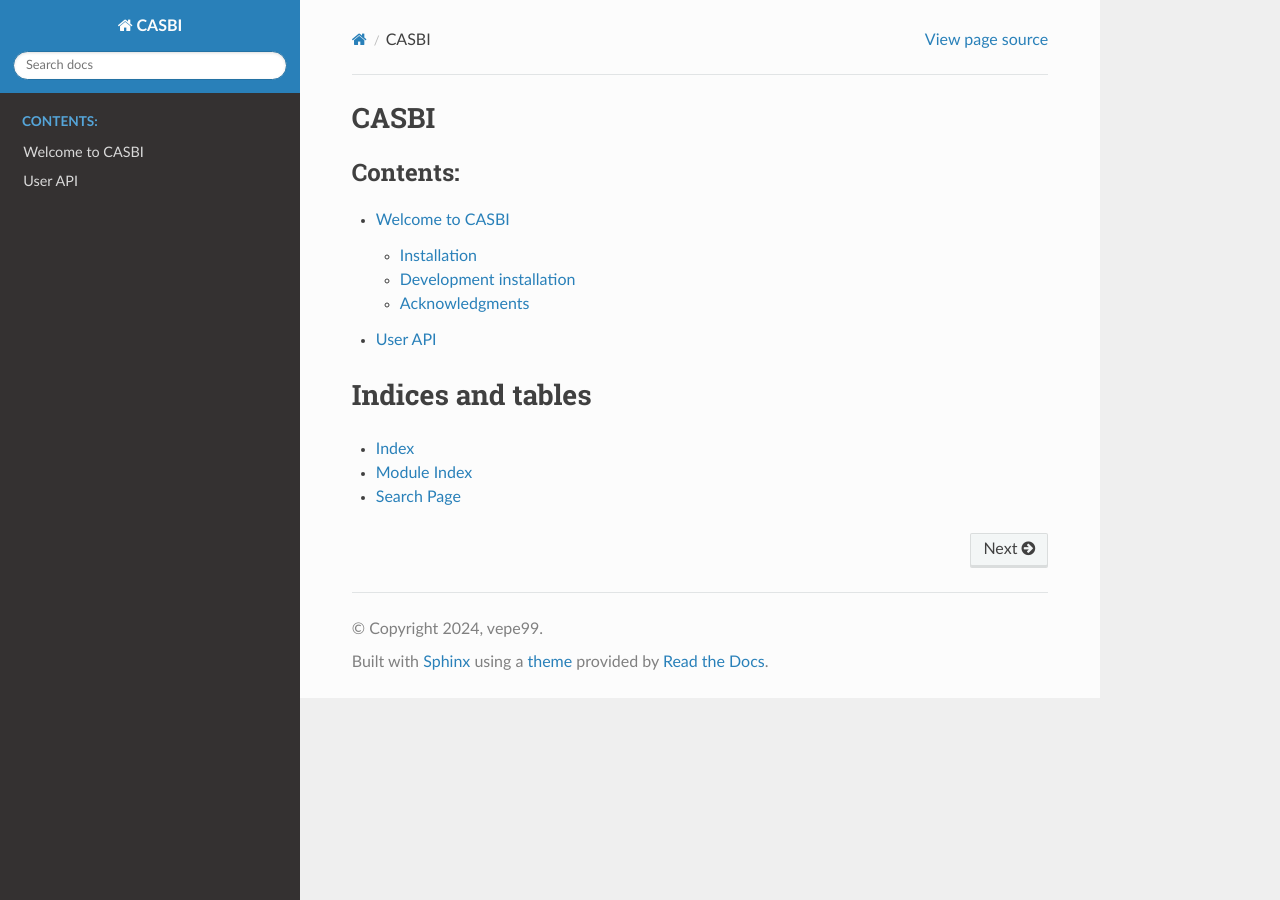
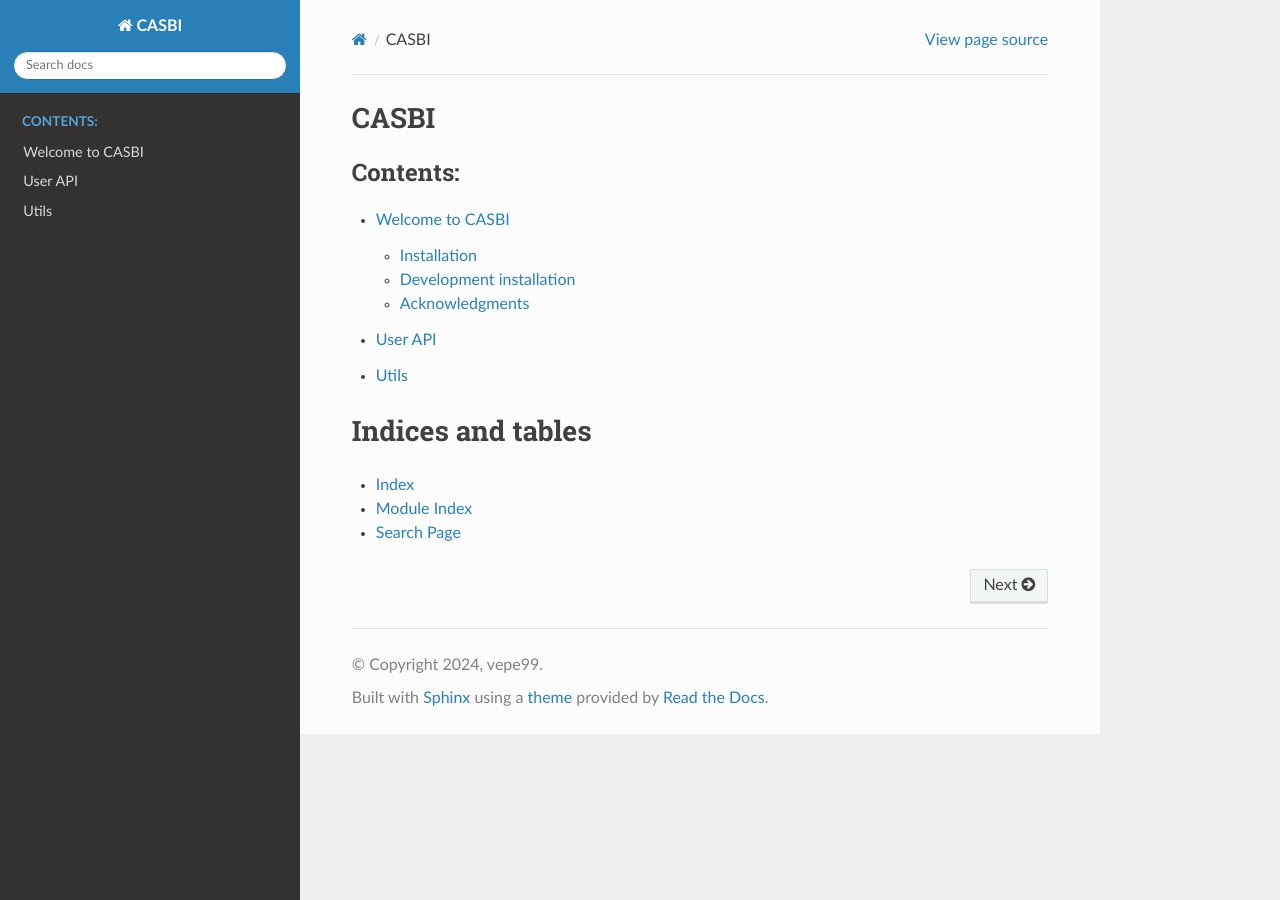
Before and after one commit to vepe99/CASBI, a Sphinx documentation site: the page built from doc/index.rst, in a window 1280 px wide. Built offline with Sphinx 7.4.7 and the Read the Docs theme 2.0.0, drawn with Linux system fonts in a browser that asks for light colours; pages that are not in the unit, such as notebooks, are missing from menus.

Commit message:
testing the documentation

```diff
--- a/doc/index.rst
+++ b/doc/index.rst
@@ -8,6 +8,7 @@ CASBI
    intro
    demo
    api
+   utils
 
 Indices and tables
 ==================
--- /dev/null
+++ b/doc/utils.rst
@@ -0,0 +1,6 @@
+==========
+Utils
+==========
+
+.. automodule:: CASBI.utils
+    :members:
```
